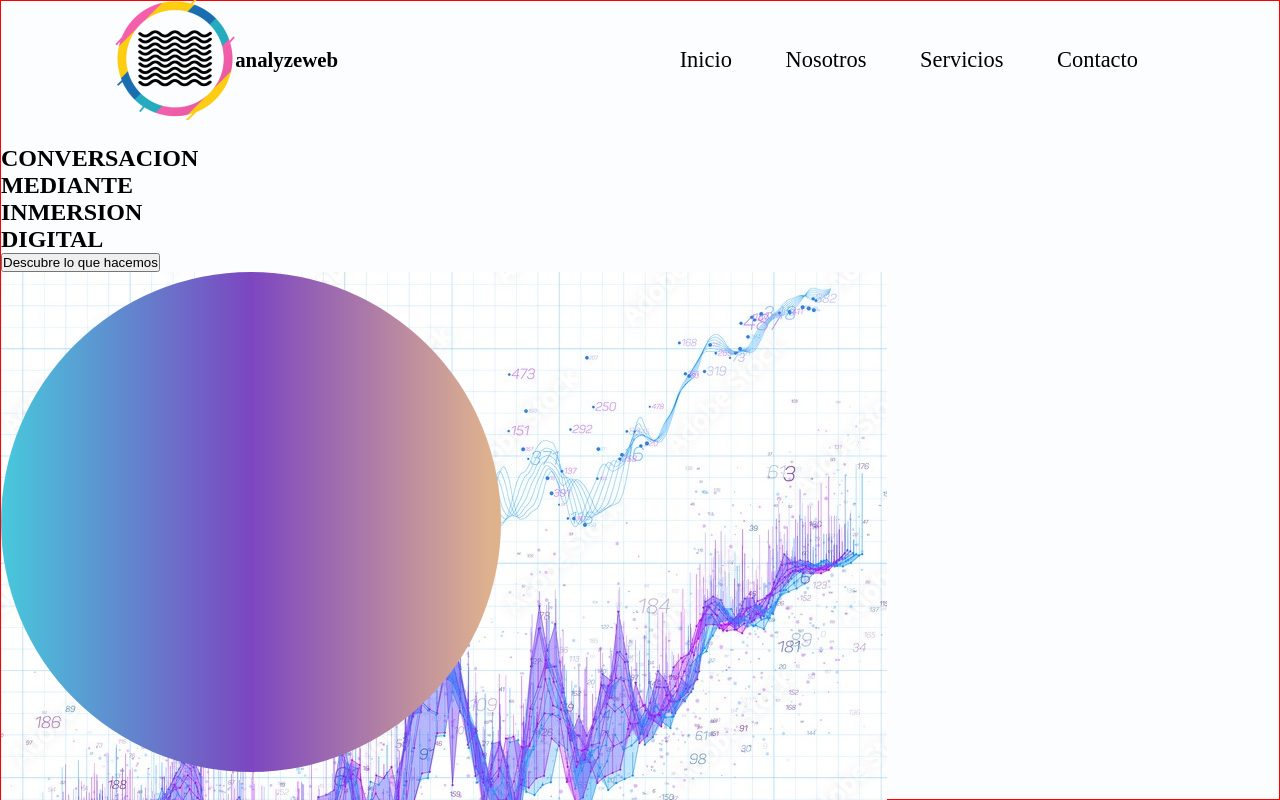
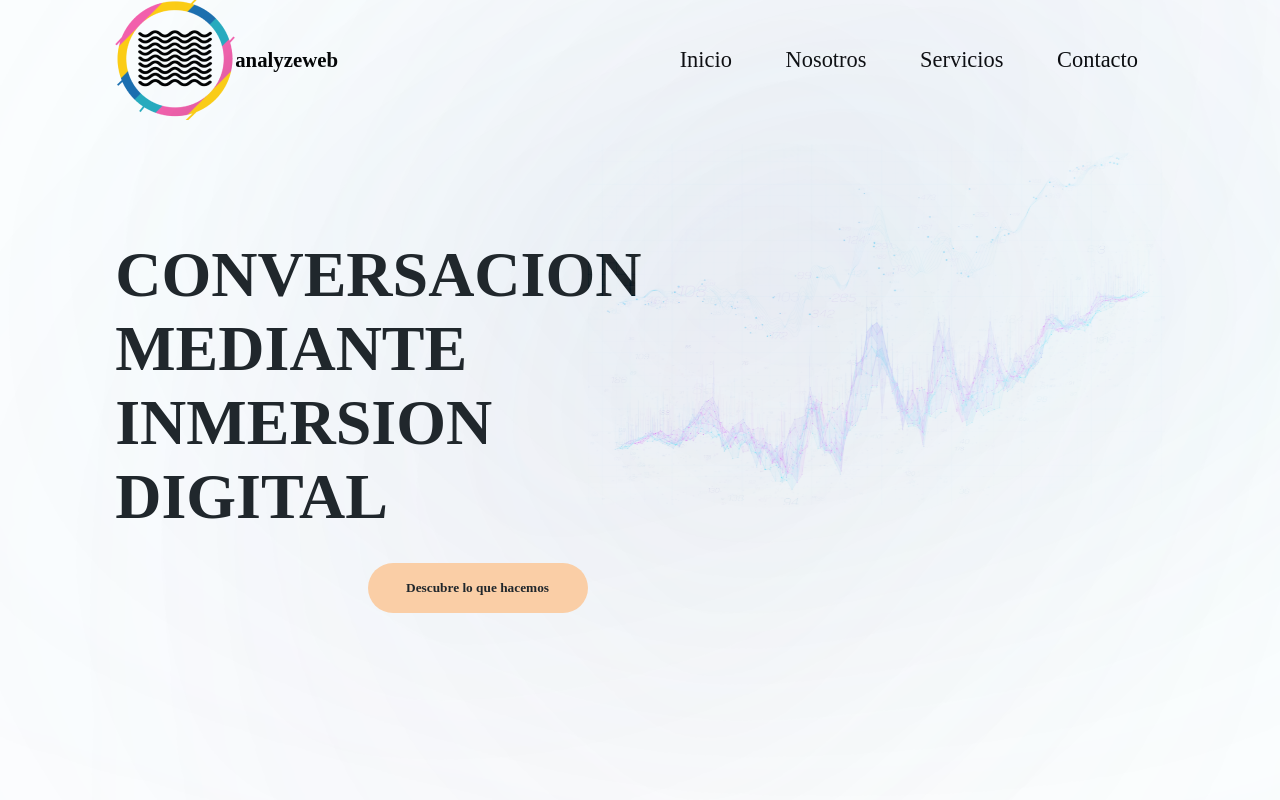
Before and after one commit to RandomAlien3096/analyzeweb, a React (Create React App) app: page / in a window 1280 px wide. Shown: the top 800 px of the page. Built offline with nearby package versions, Linux system fonts and the light colour scheme.

Commit message:
header and graphics animated on header

```diff
--- a/src/containers/header/Header.jsx
+++ b/src/containers/header/Header.jsx
@@ -6,22 +6,26 @@ import graphs from '../../rsrc/imgs/abstract_data.jpg';
 const Header = () => {
   return (
     <div className = 'analyzeweb__header'>
-      <div className = 'analyzeweb__header-slogan'>
+      <div className = 'analyzeweb__header-content'>
         <h2>CONVERSACION</h2>
         <h2>MEDIANTE</h2>
         <h2>INMERSION</h2>
         <h2>DIGITAL</h2>
-      </div>
-      <div className = 'analyzeweb__header-button'>
-        <button className='analyzeweb__header-button_trigger'>
-          <p>Descubre lo que hacemos</p>
-        </button>
+        <div className = 'analyzeweb__header-content_button'>
+          <button id = 'trigger'>
+            <p>Descubre lo que hacemos</p>
+          </button>
+        </div>
       </div>
       <div className = 'analyzeweb__header-graphics'>
-        <div id = 'blob'></div>
-        <div id = 'blur'></div>
+        <div className = 'analyzeweb__header-graphics_blob'>
+          <div id = 'blob'></div>
+          <div id = 'blob'></div>
+          <div id = 'blob'></div>
+        </div>
         <img src = {graphs} alt='graph deco' id='graphs' />
       </div>
+
     </div>
   )
 }
--- a/src/containers/header/header.css
+++ b/src/containers/header/header.css
@@ -1,21 +1,126 @@
 .analyzeweb__header{
     display: flex;
-    flex-direction: column;
+    flex-wrap: wrap;
     font-family: 'Montserrat';
     width: 100vw;
     height: 100vh;
     padding-top: 9rem;
-    border: 1px solid red;
+    padding-left: 9%;
+    padding-right: 9%;
 }
 
-#blob {
-    background: rgb(71,201,220);
-background: linear-gradient(90deg,
-                             rgba(71,201,220,1) 0%,
-                             rgba(124,70,192,1) 50%,
-                             rgba(223,178,142,1) 98%);
+.analyzeweb__header-content {
+    padding-top: 9%;
+    display: block;
+    flex-direction: column;
+    width: 45%;
+    height: 50%;
+    z-index: 2;
+}
+
+.analyzeweb__header-content h2{
+    font-family: 'Montserrat';
+    font-weight: 900;
+    font-size: 400%;
+    color: #20272C;
+}
+
+.analyzeweb__header-content_button {
+    display: flex;
+    flex-direction: row;
+    align-items: center;
+    justify-self: flex-end;
+    width: 220px;
+    height: 50px;
+    margin-top: 6%;
+}
+
+.analyzeweb__header-content_button button{
+    width: 100%;
+    height: 100%;
+    border-radius: 50px;
+    border: none;
+    background-color: #FACEA6;
+    cursor: pointer;
+}
+
+.analyzeweb__header-content_button p{
+    font-family: 'Montserrat';
+    font-weight: 700;
+    color: #20272C;
+}
+
+/*------------------------- GRAPHICS SECTION -----------------------*/
+.analyzeweb__header-graphics{
+    position: relative;
+    right: 0;
+    width: 55%;
+    height: 55%;
+}
+.analyzeweb__header-graphics_blob {
+    aspect-ratio: 1;
+    height: 100%;
+    animation: rotate 40s infinite;
+}
+#blob:nth-child(1) {
+    right: 30%;
+    top: 10%;
+    background: rgba(71,201,220,.90);
     position: absolute;
-    height: 500px;
+    height: 50%;
     aspect-ratio: 1;
     border-radius: 50%;
+
+    animation: rotate 15s infinite;
+    filter: blur(200px);
 }
+
+#blob:nth-child(2) {
+    top: 22%;
+    left: 10%;
+    background: rgba(124,70,192,.7);
+    position: absolute;
+    height: 50%;
+    aspect-ratio: 1;
+    border-radius: 50%;
+
+    animation: rotate 20s infinite;
+    filter: blur(200px);
+}
+
+#blob:nth-child(3) {
+    top: 35%;
+    right: 15%;
+    background: rgba(223,178,142,.7);
+    position: absolute;
+    height: 50%;
+    aspect-ratio: 1;
+    border-radius: 50%;
+
+    animation: rotate 25s infinite;
+    filter: blur(200px);
+}
+
+@keyframes rotate {
+    from {
+        rotate: 0deg;
+    }
+    50% {
+        scale: 1 1.5;
+    }
+    to {
+        rotate: 360deg;
+    }
+}
+
+#graphs {
+    position: absolute;
+    top: 0;
+    left: 0;
+    width: 100%;
+    height: 100%;
+    mix-blend-mode: color-burn;
+    z-index: 2;
+}
+
+/*---------------------------------------------------------------------*/
```
